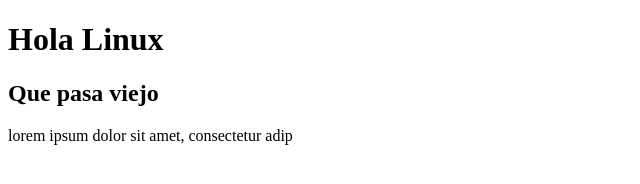
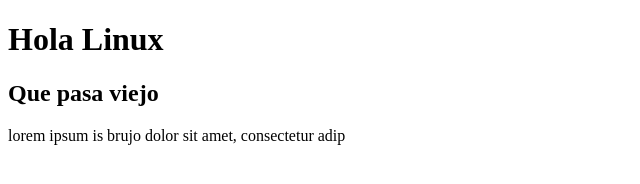
Before and after one commit to BrujoXT/WebDev, a plain HTML site: page index.html in a window 1280 px wide. Shown: the full height of the page, 0-640 px from the left. Drawn offline with Linux system fonts and the light colour scheme.

Commit message:
text brujo

```diff
--- a/index.html
+++ b/index.html
@@ -11,7 +11,7 @@
 <body>
     <h1>Hola Linux</h1>
     <h2>Que pasa viejo</h2>
-    <p>lorem ipsum dolor sit amet, consectetur adip</p>
+    <p>lorem ipsum is brujo dolor sit amet, consectetur adip</p>
 </body>
 
 </html>
```
